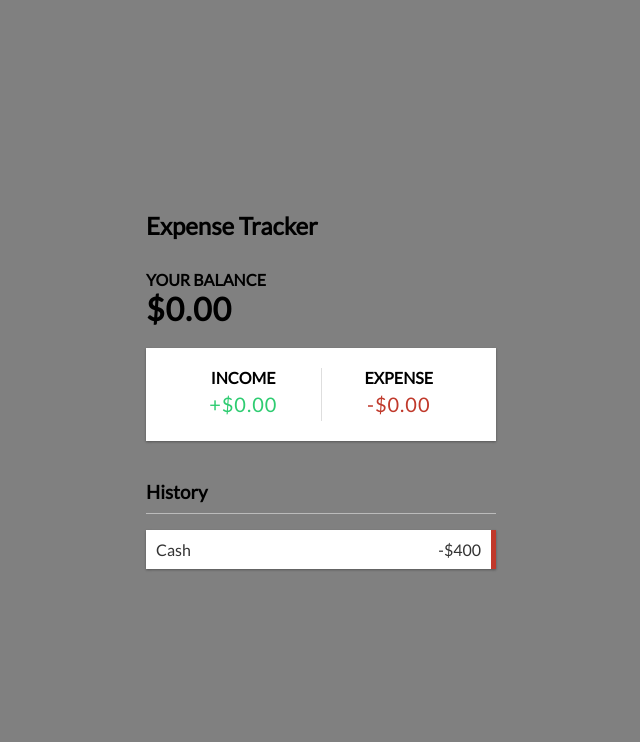
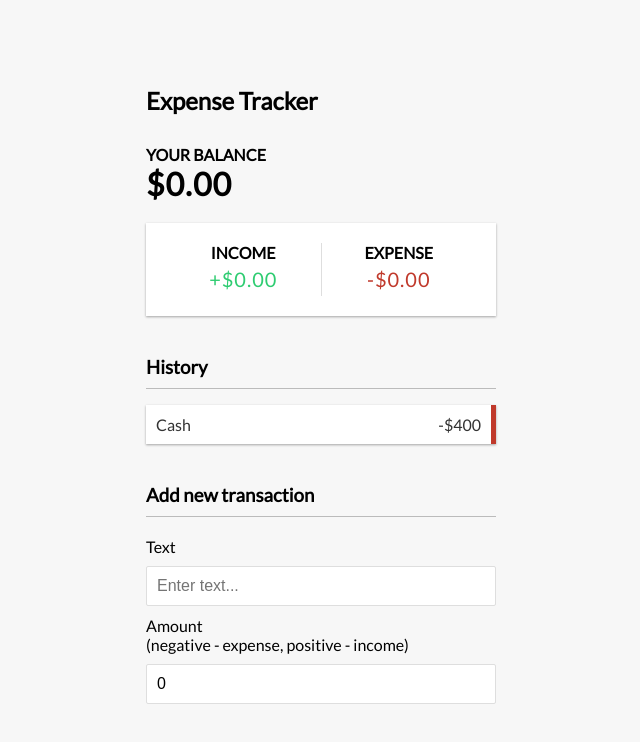
Before and after one commit to thomasmartinez114/expense-tracker, a React (Create React App) app: page / in a window 1280 px wide. Shown: the top 742 px of the page, without its empty margins (319-959 px from the left). Built offline with nearby package versions, Linux system fonts and the light colour scheme.

Commit message:
TransactionList and useAmount state

```diff
--- a/src/App.css
+++ b/src/App.css
@@ -9,9 +9,9 @@
 }
 
 body {
-  /* background-color: #f7f7f7;
- */
- background-color: grey;
+ background-color: #f7f7f7;
+
+ /* background-color: grey; */
   display: flex;
   flex-direction: column;
   align-items: center;
--- a/src/App.js
+++ b/src/App.js
@@ -3,6 +3,7 @@
 import { Balance } from './components/Balance'
 import { IncomeExpenses } from './components/IncomeExpenses'
 import { TransactionList } from './components/TransactionList'
+import { AddTransaction } from './components/AddTransaction'
 
 function App() {
   return (
@@ -12,6 +13,7 @@
         <Balance />
         <IncomeExpenses />
         <TransactionList />
+        <AddTransaction />
       </div>
     </div>
   );
--- a/src/components/AddTransaction.js
+++ b/src/components/AddTransaction.js
@@ -14,7 +14,7 @@
             </div>
             <div className="form-control">
                 <label htmlFor="amount">Amount <br />(negative - expense, positive - income)</label>
-                <input type="number" placeholder="Enter amount..." />
+                <input type="number" value={amount} onChange={(e) => setAmount(e.target.value)} placeholder="Enter amount..." />
             </div>
         </form>
   </>;
```
